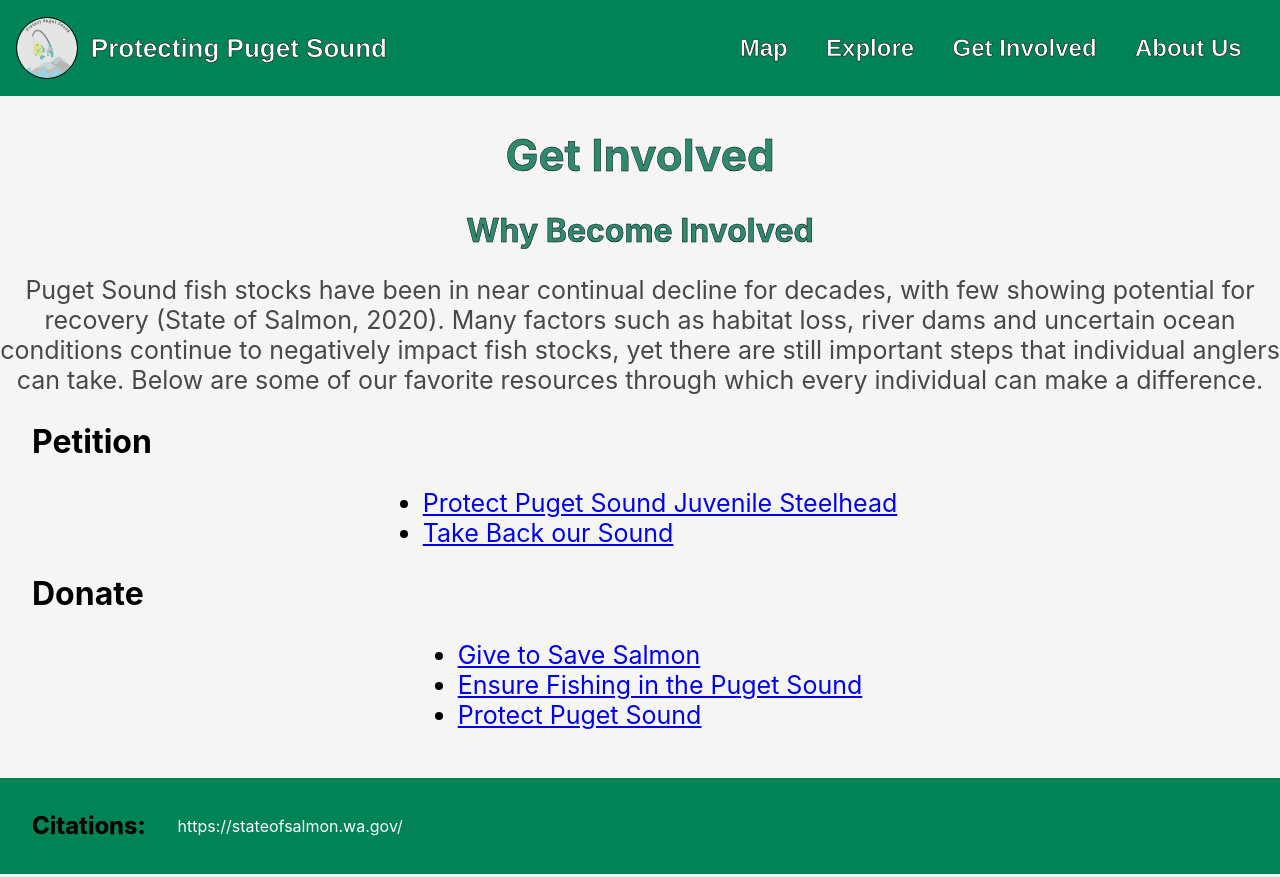
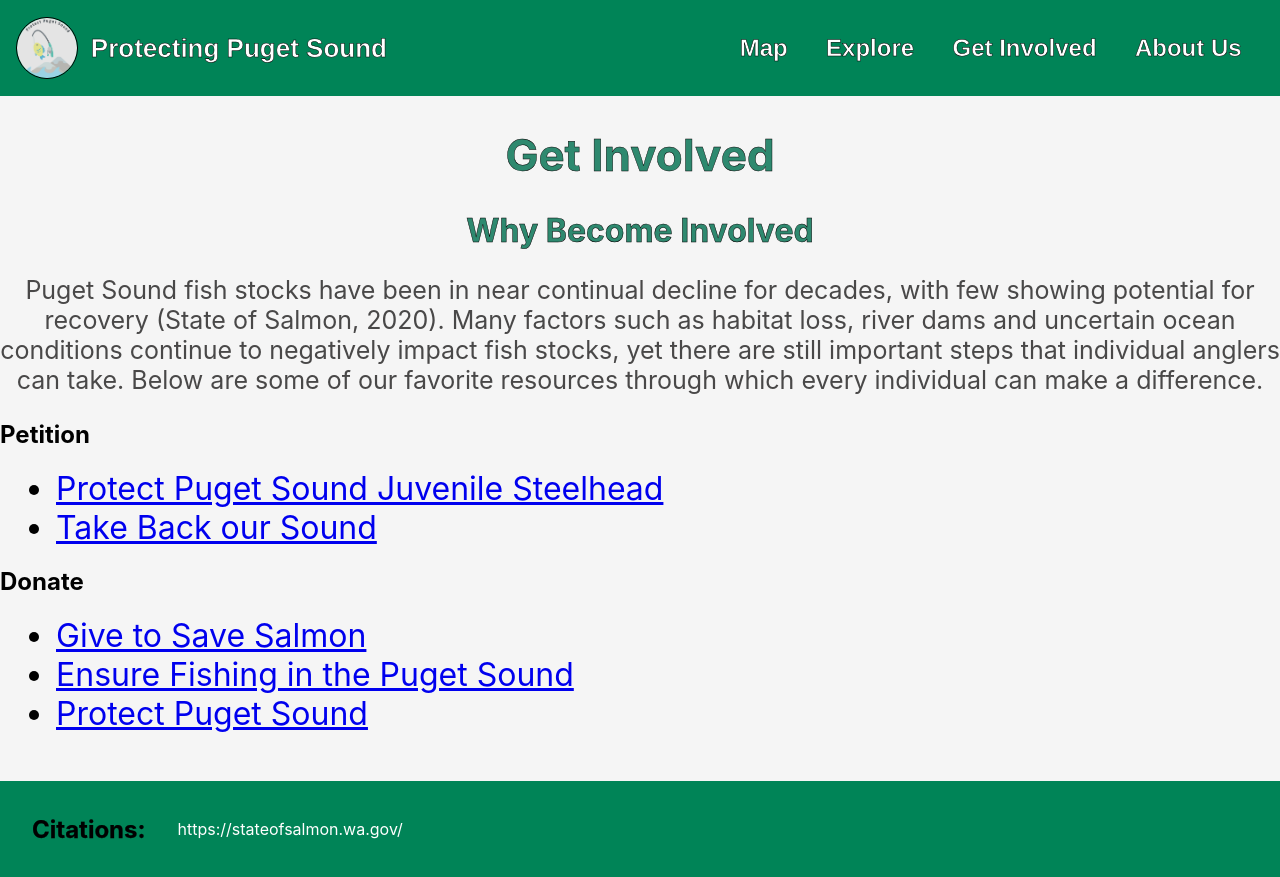
Before and after one commit to stroz08/Protecting-Pudget-Sound, a React (Create React App) app in the folder protecting-puget-sound/: page /getinvolved in a window 1280 px wide. Built offline with nearby package versions, Linux system fonts and the light colour scheme.

Commit message:
Left-bound donation links to resolve SP-71

```diff
--- a/protecting-puget-sound/src/getinvolved.js
+++ b/protecting-puget-sound/src/getinvolved.js
@@ -11,13 +11,13 @@ function Get_Involved(props) {
           Many factors such as habitat loss, river dams and uncertain ocean conditions continue to negatively impact fish stocks, yet there are still important steps that individual anglers can take.
           Below are some of our favorite resources through which every individual can make a difference.
           </p>
-          <h2 className='fish-des'>Petition</h2>
-                <ul className='align'>
+          <h2>Petition</h2>
+                <ul className='alignBullets'>
                     <li><a href= "https://www.change.org/p/washington-department-of-fish-and-wildlife-protect-puget-sound-juvenile-steelhead">Protect Puget Sound Juvenile Steelhead</a></li>
                     <li><a href= "https://www.oursound-oursalmon.org/taking-back-our-sound-petition#taking-back-our-sound-petition2">Take Back our Sound</a></li>
                 </ul>
-            <h2 class = 'fish-des'>Donate</h2>
-            <ul className='align'>
+            <h2>Donate</h2>
+            <ul className='alignBullets'>
                 <li><a href= "https://lltk.org/donate/">Give to Save Salmon</a></li>
                 <li><a href= "https://lltk.org/donations/provide-sustainable-fishing-in-the-san-juans/">Ensure Fishing in the Puget Sound</a></li>
                 <li><a href= "https://www.earthcorps.org/field-initiatives/protect-puget-sound/">Protect Puget Sound</a></li>
--- a/protecting-puget-sound/src/index.css
+++ b/protecting-puget-sound/src/index.css
@@ -446,3 +446,10 @@ a {
 
 /* Change color of dropdown links on hover */
 .dropdown-content a:hover {background-color: #ddd}
+
+/* Left binding bullet points on explore page */
+
+.alignBullets {
+  margin-left: 1rem;
+  font-size: 2rem;
+}
```
